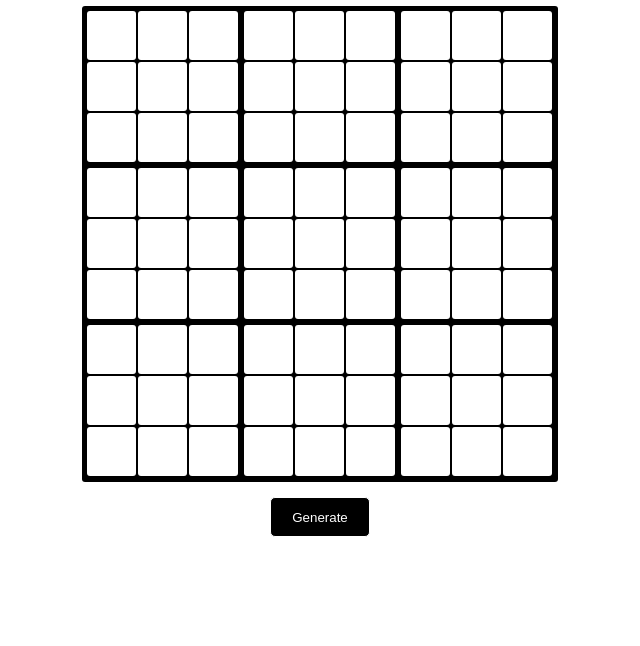
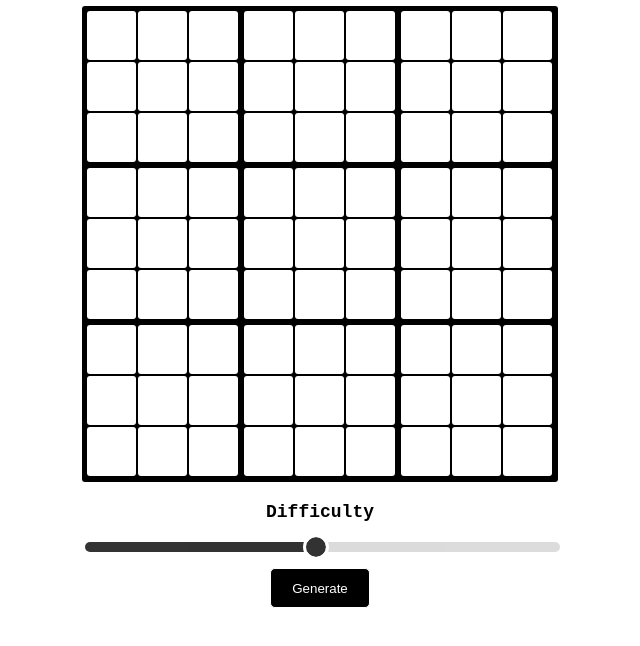
Before and after one commit to Kaya-Kaya/HackNight5.16, an Electron app: page my-electron-app/index.html in a window 1280 px wide. Shown: the part 80-726 px from the top of the page, without its empty margins (320-960 px from the left). Drawn offline with Linux system fonts and the light colour scheme.

Commit message:
difficulty slider

```diff
--- a/my-electron-app/index.html
+++ b/my-electron-app/index.html
@@ -119,6 +119,15 @@
                 </div>
             </div>
 
+
+        </div>
+
+        <div class="generate-options">
+            <h2>Difficulty</h2>
+            <div class="slidecontainer">
+                <input type="range" min="1" max="40" value="20" class="slider" id="myRange">
+            </div>
+
             <button id="generate">Generate</button>
         </div>
         <script src="./renderer.js"></script>
--- a/my-electron-app/renderer.js
+++ b/my-electron-app/renderer.js
@@ -11,3 +11,8 @@ generateButton.addEventListener('click', async () => {
         }
     }
 });
+
+const slider = document.getElementById('myRange');
+slider.oninput = function() {
+    document.documentElement.style.setProperty('--fill-amount', `${slider.value * 100 / slider.max}%`);
+}
--- a/my-electron-app/style.css
+++ b/my-electron-app/style.css
@@ -33,6 +33,51 @@
     align-items: center;
     justify-content: center;
 }
+
+.generate-options {
+    display: flex;
+    flex-direction: column;
+    align-items: center;
+    justify-content: center;
+}
+
+h2 {
+    text-align: center;
+    font-size: 18px;
+}
+
+.slidecontainer {
+    width: 475px;
+}
+
+.slider {
+    appearance: none;
+    width: 100%;
+    height: 10px;
+    background: linear-gradient(to right, #000000 var(--fill-amount, 50%), #d3d3d3 var(--fill-amount, 50%));
+    outline: none;
+    opacity: 0.8;
+    -webkit-transition: .2s;
+    transition: opacity .2s;
+    border-radius: 5px;
+}
+
+.slider:hover {
+    opacity: 1;
+}
+
+.slider::-webkit-slider-thumb {
+    appearance: none;
+    width: 20px;
+    height: 20px;
+    background: #000000;
+    cursor: pointer;
+    border-radius: 50%;
+    outline-style: solid;
+    outline-color: white;
+    outline-width: 3px;
+}
+
 
 button {
     background: black;
```
